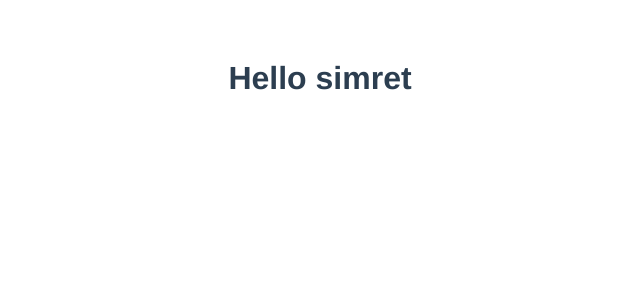
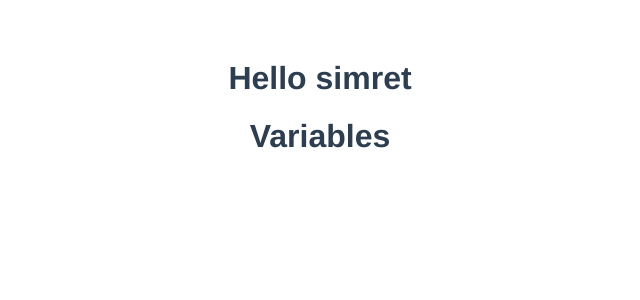
Before and after one commit to simretB05/lifecycle_check, a Vue app: page / in a window 1280 px wide. Shown: the top 300 px of the page, without its empty margins (320-960 px from the left). Built offline with nearby package versions, Linux system fonts and the light colour scheme.

Commit message:
added variables to  vue component

```diff
--- a/src/App.vue
+++ b/src/App.vue
@@ -1,15 +1,18 @@
 <template>
   <div id="app">
    <life-cycle-example></life-cycle-example>
+   <script-example></script-example>
   </div>
 </template>
 
 <script>
 import LifeCycleExample from '@/components/LifeCycleExample.vue'
+import ScriptExample from '@/components/ScriptExample .vue';
 export default {
   name: 'App',
   components: {
-    LifeCycleExample
+    LifeCycleExample,
+    ScriptExample
   }
 }
 </script>
--- a/src/components/LifeCycleExample.vue
+++ b/src/components/LifeCycleExample.vue
@@ -15,9 +15,8 @@ export default {
     },
     beforeMount: function ()
     {
-        console.log(`itsnot mounted`)
-    }
-,
+        console.log(`its not mounted`)
+    },
     mounted: function (){
             console.log(`its mounted`)
     },
--- /dev/null
+++ b/src/components/ScriptExample .vue
@@ -0,0 +1,24 @@
+<template>
+    <div>
+ <h1> Variables</h1>
+
+    </div>
+</template>
+
+<script>
+    export default {
+        data() {
+            return {
+                Tweets: [`Pokemon types`,`Pokemon power`,`Pokemon funs`],
+                name: [`Absol`, `Aipom`, `Alakazam`],
+                num_friends: [1023, 10897, 46678],
+                logged_in:true,
+
+            }
+        },
+    }
+</script>
+
+<style lang="scss" scoped>
+
+</style>
```
